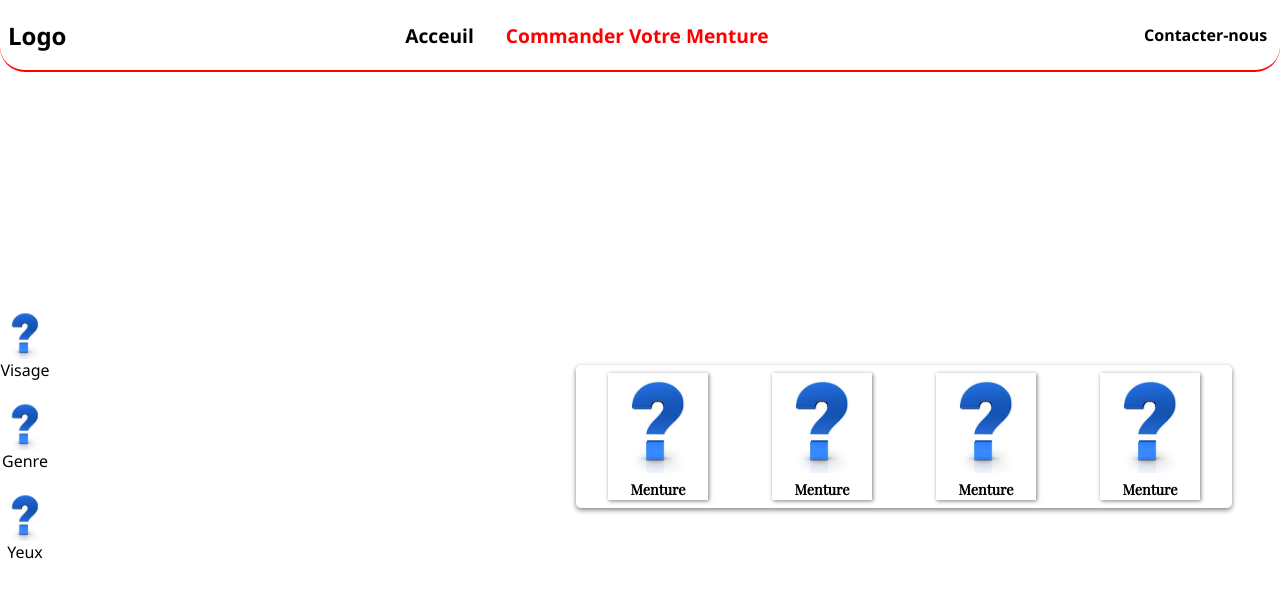
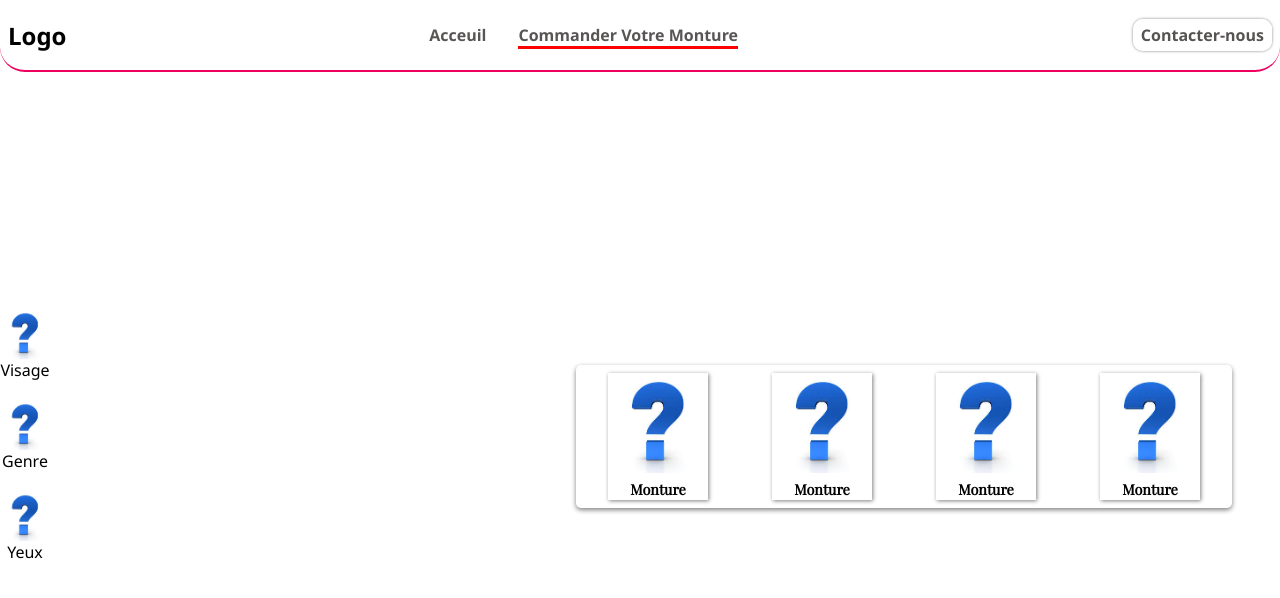
Before and after one commit to zMed-tech/Visagisme-virtuel, a Vue app: page /commande in a window 1280 px wide. Shown: the top 598 px of the page. Built offline with nearby package versions, Linux system fonts and the light colour scheme.

Commit message:
fix: Menture to Monture

```diff
--- a/src/components/TheNavbar.vue
+++ b/src/components/TheNavbar.vue
@@ -33,7 +33,7 @@
           ]"
           @click="navigate"
         >
-          Commander Votre Menture
+          Commander Votre Monture
         </li>
       </router-link>
     </ul>
@@ -57,7 +57,7 @@ export default {
   justify-content: space-between;
   align-items: center;
   padding: 0.3rem 0.5rem;
-  border-bottom: 2px solid red;
+  border-bottom: 2px solid $spaceColor;
   border-radius: 25px;
 
   & .lists {
@@ -71,19 +71,29 @@ export default {
       font-weight: bold;
       cursor: pointer;
       margin-right: 2rem;
-      font-size: 1.2rem;
+      font-size: 1rem;
       transition: all ease-in 0.5s;
       text-decoration: none !important;
-      color: black;
+      color: rgb(88, 85, 85);
+      position: relative;
 
-      &:hover {
-        color: red;
-        transform: scale(1.2);
+      &::before {
+        content: "";
+        position: absolute;
+        top: 100%;
+        height: 3px;
+        width: 0;
+        background-color: red;
+        transition: all ease-in 0.4s;
+      }
+
+      &:hover::before {
+        width: 100%;
       }
     }
 
-    & .router-link-exact-active {
-      color: red;
+    & .router-link-exact-active::before {
+      width: 100%;
     }
   }
 
@@ -92,26 +102,19 @@ export default {
       font-weight: bold;
       outline: none;
       border-radius: 10px;
-      padding: 0.1rem 0.3rem;
+      padding: 0.3rem 0.5rem;
       cursor: pointer;
       font-size: 1rem;
       transition: all ease-in 0.5s;
-      background-color: transparent;
+      color: rgb(87, 83, 83);
+      background: linear-gradient(to right, $spaceColor 50%, white 50%);
+      box-shadow: 0px 0px 3px gray;
+      background-position: right;
+      background-size: 200%;
       border: none;
-      position: relative;
 
-      &::before {
-        content: "";
-        height: 3px;
-        width: 0;
-        position: absolute;
-        top: 90%;
-        background-color: red;
-        transition: all ease-in 0.5s;
-      }
-
-      &:hover::before {
-        width: 100%;
+      &:hover {
+        background-position: left;
       }
     }
   }
--- a/src/db/mentures.js
+++ b/src/db/mentures.js
@@ -1,61 +1,61 @@
 export default [
   {
-    name: "Menture",
+    name: "Monture",
     image: "random.jpeg",
     code: "OvaleHomme",
   },
   {
-    name: "Menture",
+    name: "Monture",
     image: "random.jpeg",
     code: "OvaleHomme",
   },
   {
-    name: "Menture",
+    name: "Monture",
     image: "random.jpeg",
     code: "OvaleFemme",
   },
   {
-    name: "Menture",
+    name: "Monture",
     image: "random.jpeg",
     code: "OvaleFemme",
   },
   {
-    name: "Menture",
+    name: "Monture",
     image: "random.jpeg",
     code: "RectangleFemme",
   },
   {
-    name: "Menture",
+    name: "Monture",
     image: "random.jpeg",
     code: "RectangleFemme",
   },
   {
-    name: "Menture",
+    name: "Monture",
     image: "random.jpeg",
     code: "RectangleHomme",
   },
   {
-    name: "Menture",
+    name: "Monture",
     image: "random.jpeg",
     code: "RectangleHomme",
   },
   {
-    name: "Menture",
+    name: "Monture",
     image: "random.jpeg",
     code: "OvaleHomme",
   },
   {
-    name: "Menture",
+    name: "Monture",
     image: "random.jpeg",
     code: "OvaleHomme",
   },
   {
-    name: "Menture",
+    name: "Monture",
     image: "random.jpeg",
     code: "RondHomme",
   },
   {
-    name: "Menture",
+    name: "Monture",
     image: "random.jpeg",
     code: "TriangleFemme",
   },
```
